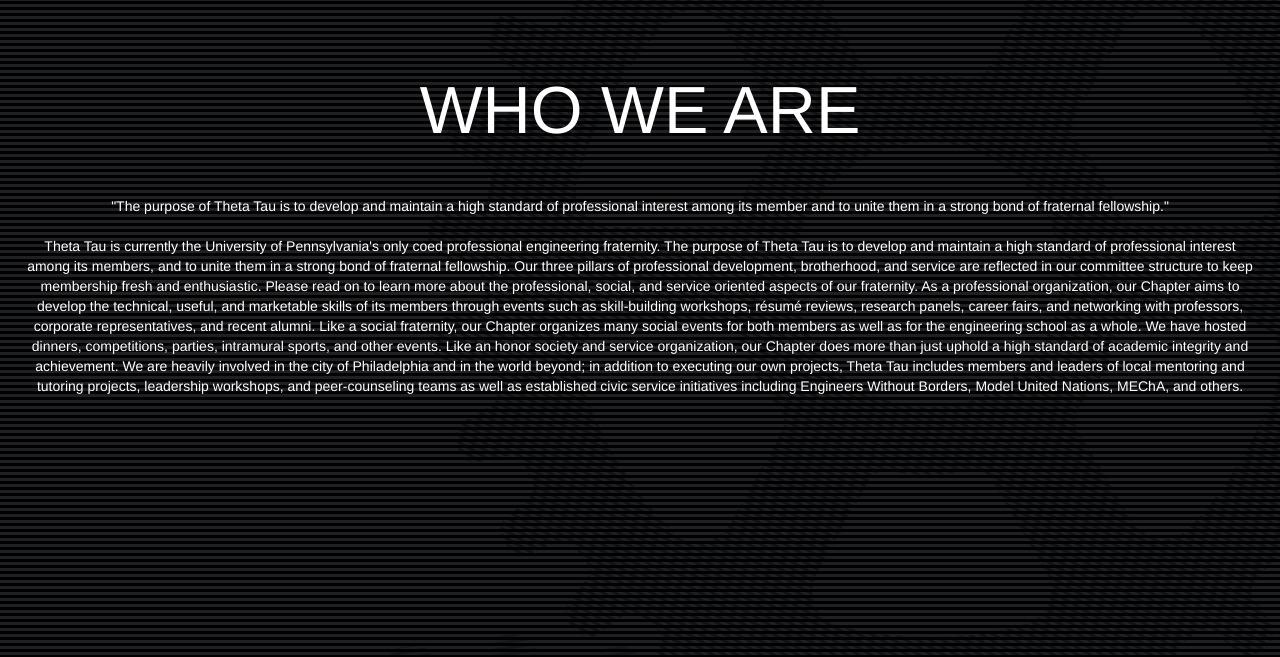
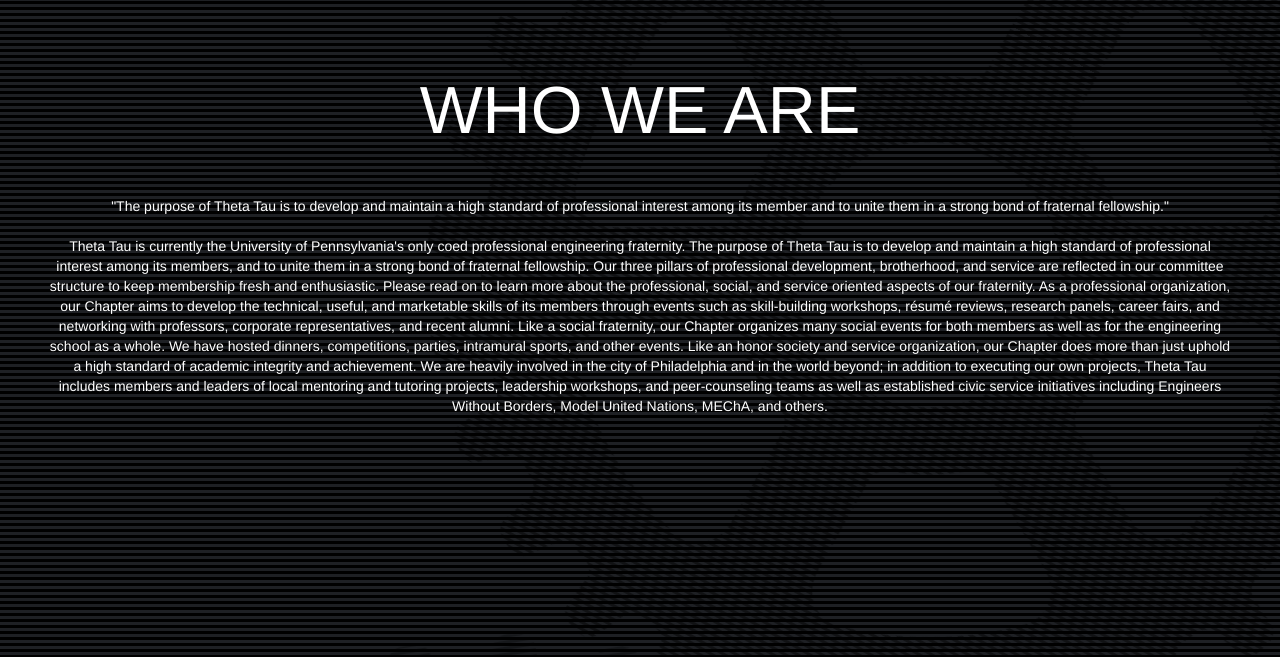
Before and after one commit to pbatterman/pbatterman.github.io, a PHP site: page /thetatau.html in a window 1280 px wide; the page is wider, and only the part inside the window is pictured. Shown: the part 938-1595 px from the top of that part. Run offline with PHP 8.4, Linux system fonts and the light colour scheme; some libraries are stand-ins or nearby versions.

Commit message:
content padding

```diff
--- a/css/new_style.css
+++ b/css/new_style.css
@@ -41,6 +41,9 @@ h2 {
 	/*background-color: rgba(255,255,255,0.2);*/
 	height:500px;
 	padding: 3%;
+	padding-left: 5%;
+	padding-right: 5%;
+
 
 }
 
```
